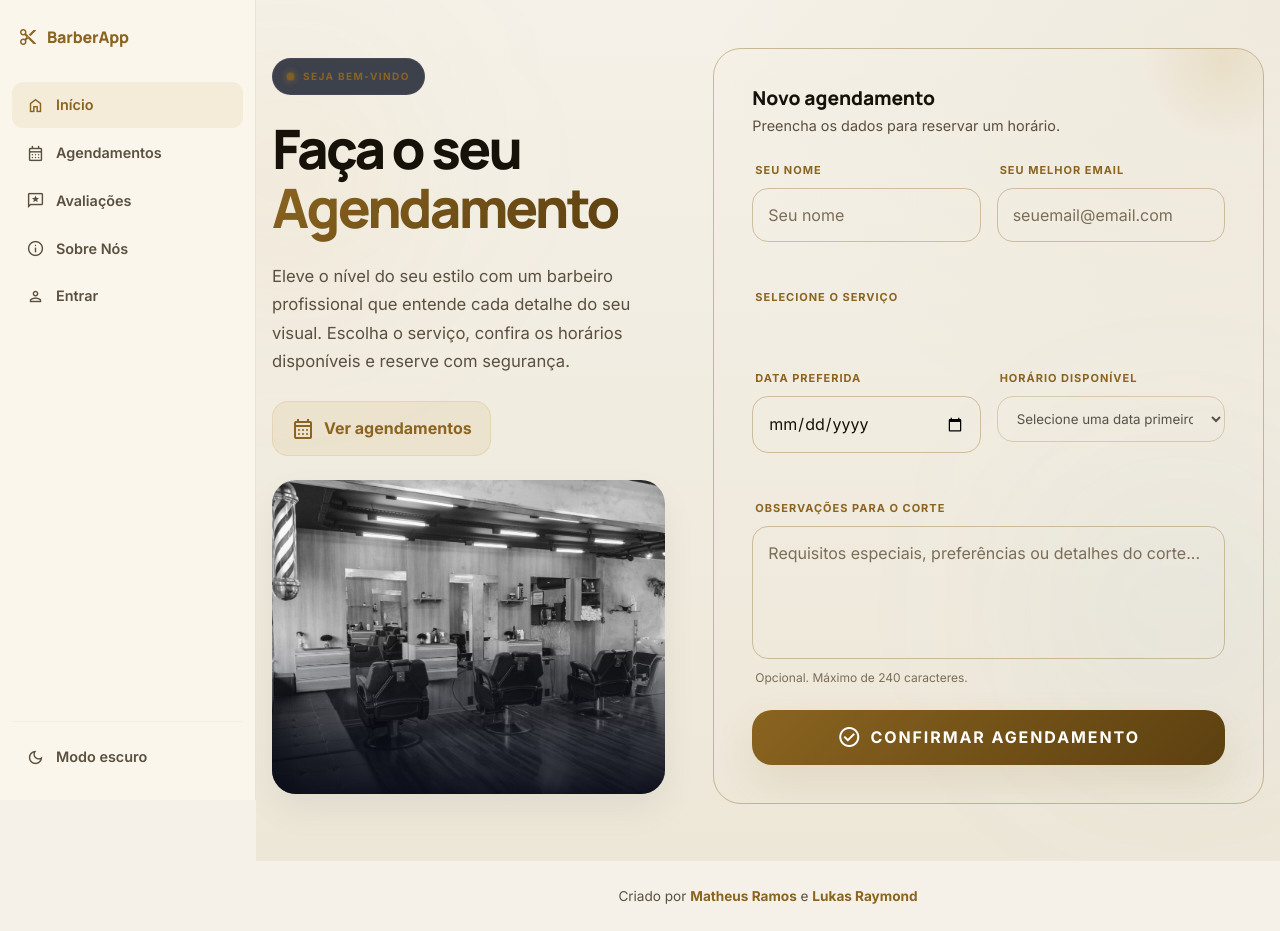
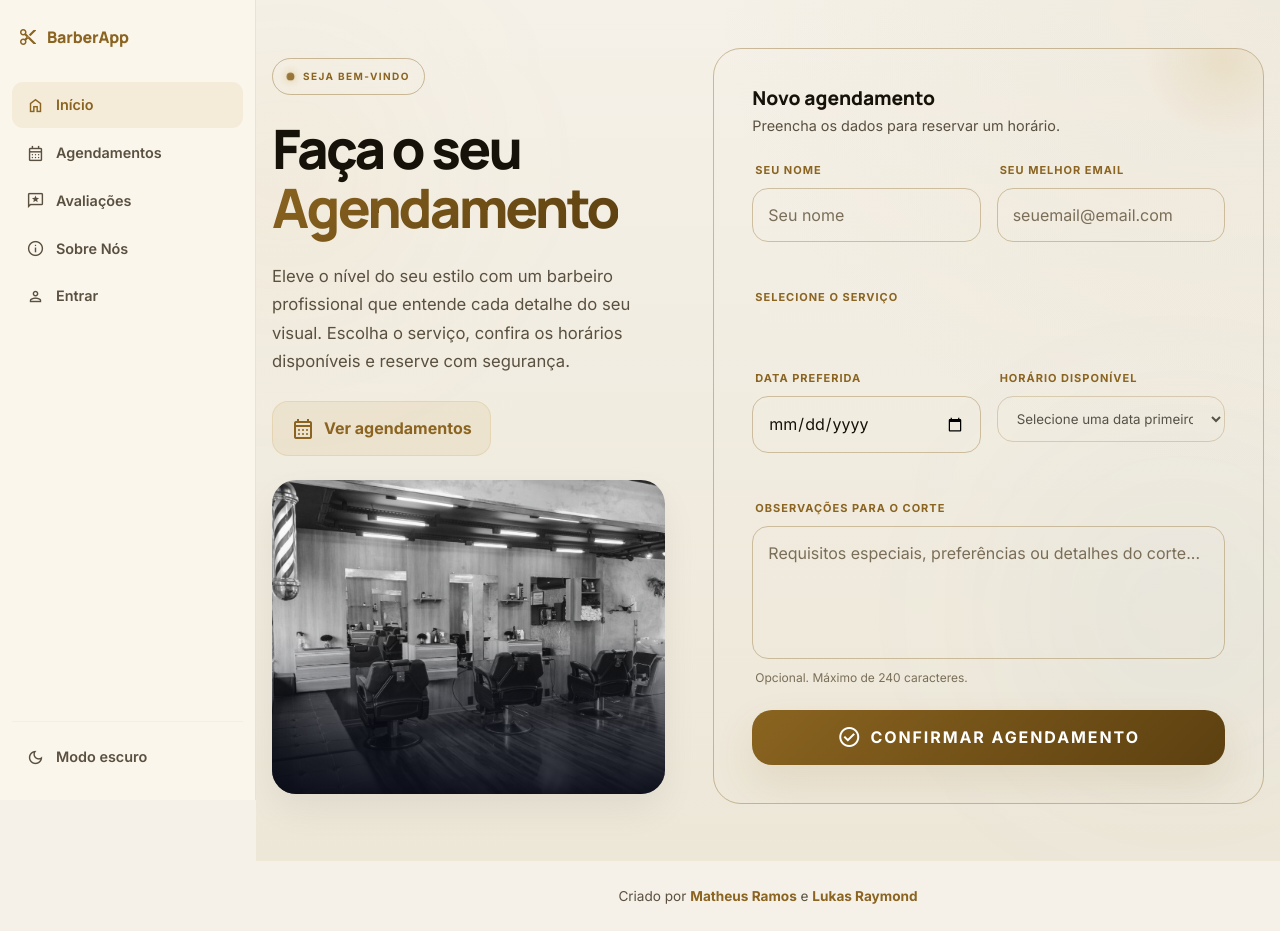
Before and after one commit to TheusRamos/BarberApp, a plain HTML site: page BarberApp/BarberApp/index.html in a window 1280 px wide. Drawn offline with nearby package versions, Linux system fonts and the light colour scheme; no server answers.

Commit message:
Light mode: welcome-badge transparent with golden outline

```diff
--- a/BarberApp/BarberApp/css/agendamentos.css
+++ b/BarberApp/BarberApp/css/agendamentos.css
@@ -1063,6 +1063,11 @@ a.new-booking-btn {
   background: rgba(201, 64, 64, 0.1);
 }
 
+[data-theme="light"] .welcome-badge {
+  background: transparent;
+  border-color: rgba(138, 100, 32, 0.4);
+}
+
 [data-theme="light"] .filter-group {
   background: transparent;
   border-color: rgba(138, 100, 32, 0.4);
--- a/BarberApp/BarberApp/css/style.css
+++ b/BarberApp/BarberApp/css/style.css
@@ -1176,6 +1176,11 @@ input:focus, textarea:focus, select:focus, button:focus-visible {
   color: var(--text);
 }
 
+[data-theme="light"] .welcome-badge {
+  background: transparent;
+  border-color: rgba(138, 100, 32, 0.4);
+}
+
 [data-theme="light"] .form-panel {
   background: transparent;
   border-color: rgba(138, 100, 32, 0.4);
```
